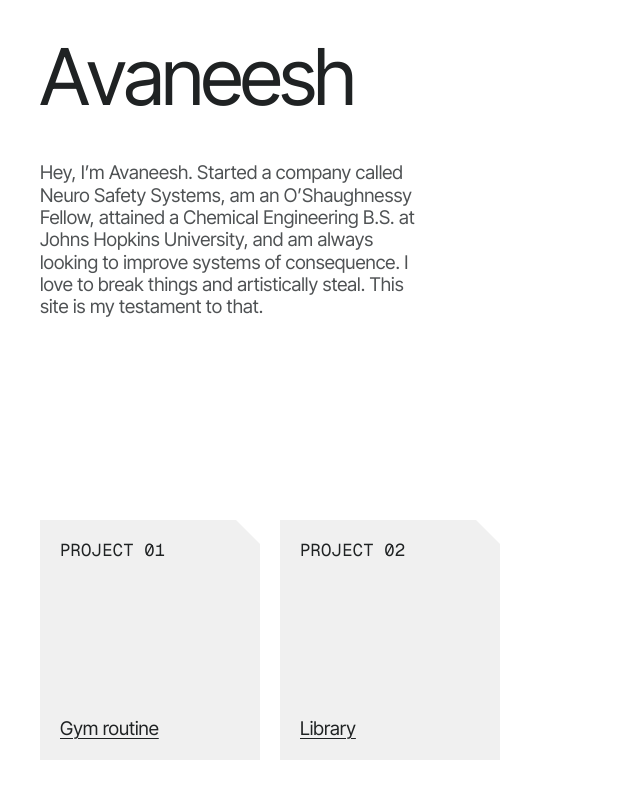
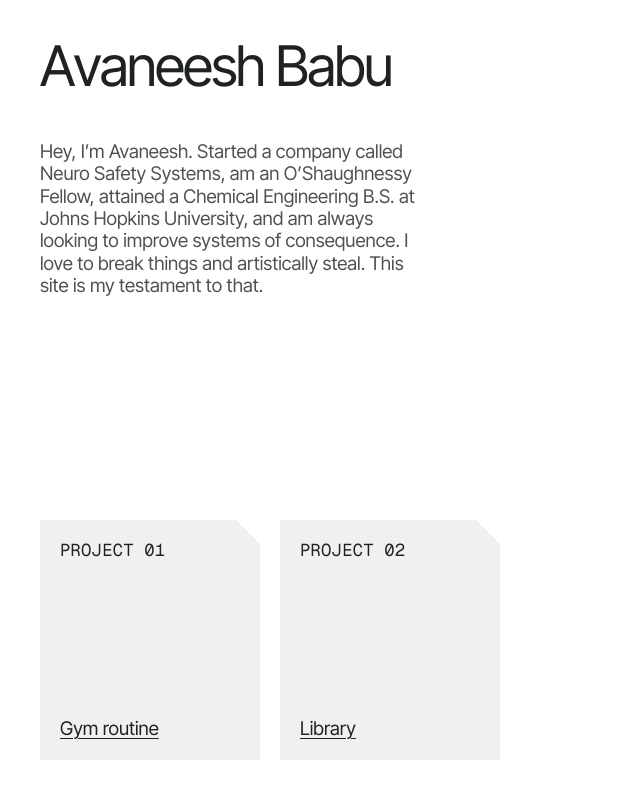
Before and after one commit to neeshthecoder/neeshthecoder.github.io, a plain HTML site: page index.html in a window 1280 px wide. Shown: the whole page, without its empty margins (0-640 px from the left). Drawn offline with nearby package versions, Linux system fonts and the light colour scheme.

Commit message:
Show full name Avaneesh Babu
Size the name so it never outgrows the intro paragraph from 320px to
1600px, and keep the space fixed during the decode effect.

Co-Authored-By: Claude Opus 5.5 <noreply@anthropic.com>

```diff
--- a/index.html
+++ b/index.html
@@ -13,7 +13,7 @@
 </head>
 <body>
   <header class="site-name">
-    <h1 class="display site-name__text" data-scramble>Avaneesh</h1>
+    <h1 class="display site-name__text" data-scramble>Avaneesh Babu</h1>
   </header>
 
   <main class="intro">
--- a/page.css
+++ b/page.css
@@ -14,12 +14,13 @@ body {
   grid-template-rows: auto 1fr;
 }
 
-/* Name: the styleguide's .display hero style, sized between heading-1 and display
+/* Name: the styleguide's .display hero style, sized up to heading-1 (56px)
    so it is never wider than the paragraph below it. */
 .site-name__text {
   margin: 0;
   color: var(--ink);
-  font-size: clamp(56px, 2.5rem + 3vw, 88px);
+  /* tracks both the viewport (phones) and the paragraph’s own fluid size (tablets) */
+  font-size: clamp(28px, min(15vw - 12px, 2.8rem + 1vw), 56px);
   white-space: nowrap;
   font-kerning: none; /* keeps letter positions identical while scrambling and after */
 }
@@ -28,6 +29,7 @@ body {
 .site-name__text .scramble-char {
   display: inline-block;
   text-align: center;
+  white-space: pre; /* keeps the space between first and last name */
 }
 
 .site-name__text .scramble-char.is-scrambling {
--- a/scramble.js
+++ b/scramble.js
@@ -31,7 +31,7 @@
     });
     // Lock each box to its final letter's width so nothing shifts while symbols cycle.
     chars.forEach(s => { s.style.width = s.getBoundingClientRect().width + 'px'; });
-    chars.forEach(s => { s.classList.add('is-scrambling'); s.textContent = random(); });
+    chars.forEach((s, i) => { if (text[i] !== ' ') { s.classList.add('is-scrambling'); s.textContent = random(); } });
     el.style.visibility = '';
 
     const t0 = performance.now();
@@ -45,7 +45,7 @@
             s.classList.remove('is-scrambling');
           }
         } else {
-          s.textContent = random();
+          if (text[i] !== ' ') s.textContent = random();
           done = false;
         }
       });
```
Also changed, not shown: 3 other files.
